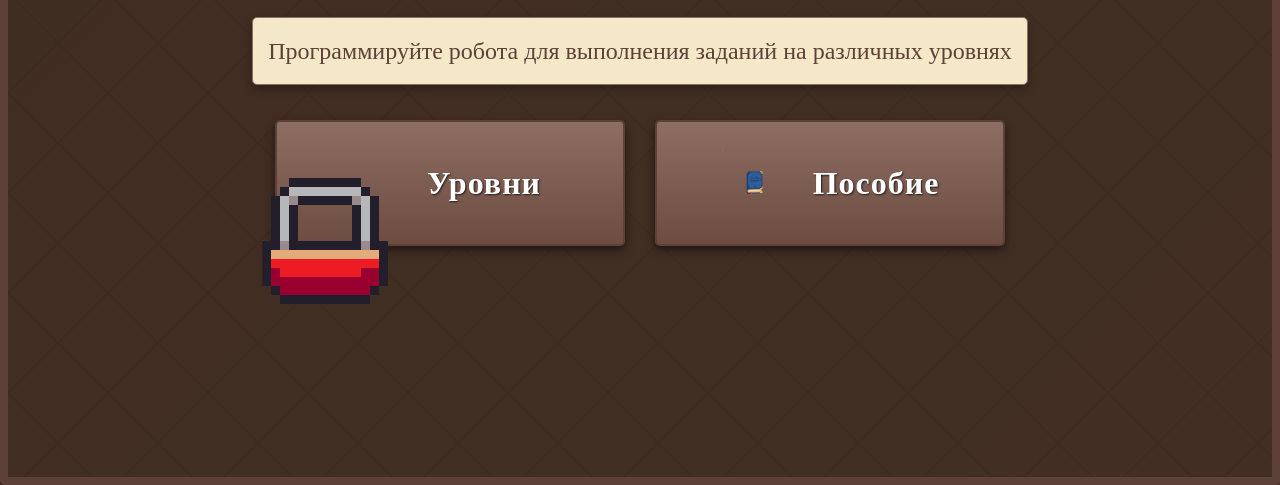
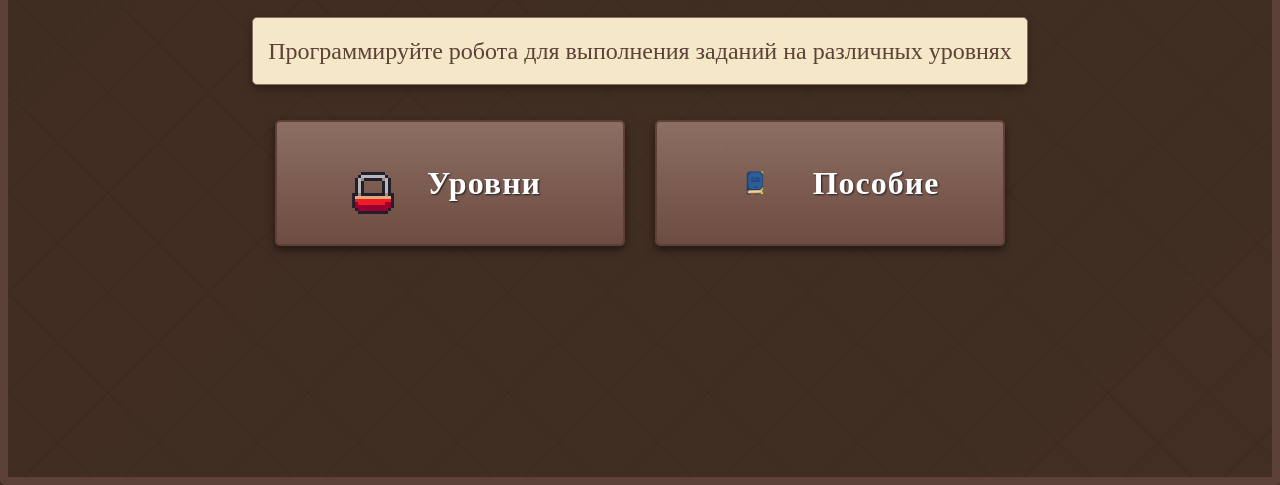
Before and after one commit to pzorin1171-star/mark-s-zadanie-, a website: page index.html in a window 1280 px wide. Shown: the part 315-800 px from the top of the page. Drawn offline with Linux system fonts and the light colour scheme.

Commit message:
Update index.html

```diff
--- a/index.html
+++ b/index.html
@@ -162,8 +162,8 @@
 
         /* Анимация замка для кнопки Уровни - увеличенная в 2 раза */
         .lock-icon {
-            width: 144px;
-            height: 144px;
+            width: 48px;
+            height: 48px;
             transition: transform 0.5s ease, opacity 0.5s ease;
             position: relative;
         }
@@ -195,8 +195,8 @@
 
         /* Анимация книги для кнопки Пособие - увеличенная в 3 раза */
         .book-icon {
-            width: 72px;
-            height: 72px;
+            width: 144px;
+            height: 144px;
             transition: transform 0.5s ease, opacity 0.5s ease;
             position: relative;
         }
```
